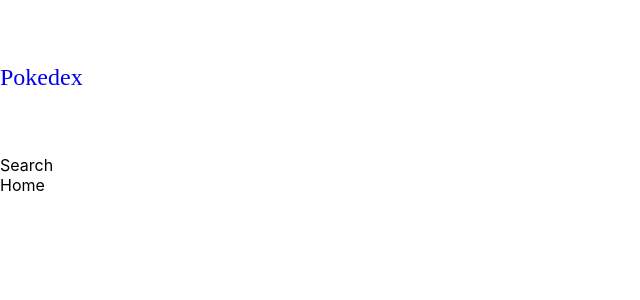
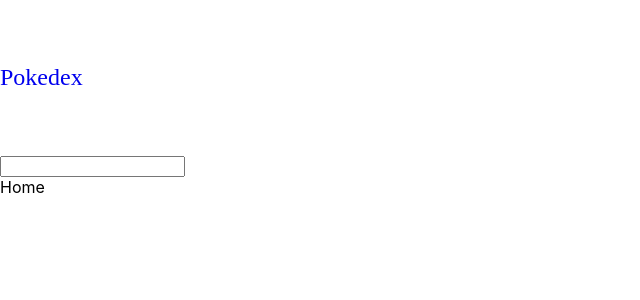
Before and after one commit to samchillcott/pokedex, a React (Create React App) app: page / in a window 1280 px wide. Shown: the top 300 px of the page, without its empty margins (0-640 px from the left). Built offline with nearby package versions, Linux system fonts and the light colour scheme.

Commit message:
add search component

```diff
--- a/src/components/Search.js
+++ b/src/components/Search.js
@@ -1,9 +1,57 @@
-import React from 'react'
+import React, { useState } from 'react'
+
+// import { FaSearch } from 'react-icons/fa'
+import { useNavigate } from 'react-router-dom';
+
+import styled from 'styled-components';
 
 const Search = () => {
+  const [input, setInput] = useState("")
+  const navigate = useNavigate()
+
+  const submitHandler = (e) => {
+    e.preventDefault()
+    navigate("/searched/" + input)
+  }
+
   return (
-    <div>Search</div>
+    <FormStyle onSubmit={ submitHandler }>
+      <div>
+        {/* <FaSearch /> */}
+        <input
+          type="text"
+          onChange={ (e) => setInput(e.target.value) }
+          value={ input }
+        />
+      </div>
+    </FormStyle>
   )
 }
 
+const FormStyle = styled.form`
+  margin: 0rem, 20rem;
+  div{
+    position: relative;
+    width: 100%;
+  }
+  /* input{
+    border: none;
+    background: linear-gradient(35deg, #494949, #313131);
+    font-size: 1.5rem;
+    color: white;
+    padding: 1rem 3rem;
+    border: none;
+    border-radius: 1rem;
+    outline: none;
+    width: 100%;
+  } */
+  svg{
+    position: absolute;
+    top: 50%;
+    left: 0%;
+    transform: translate(100%, -50%);
+    color: white
+  }
+`;
+
 export default Search
```
